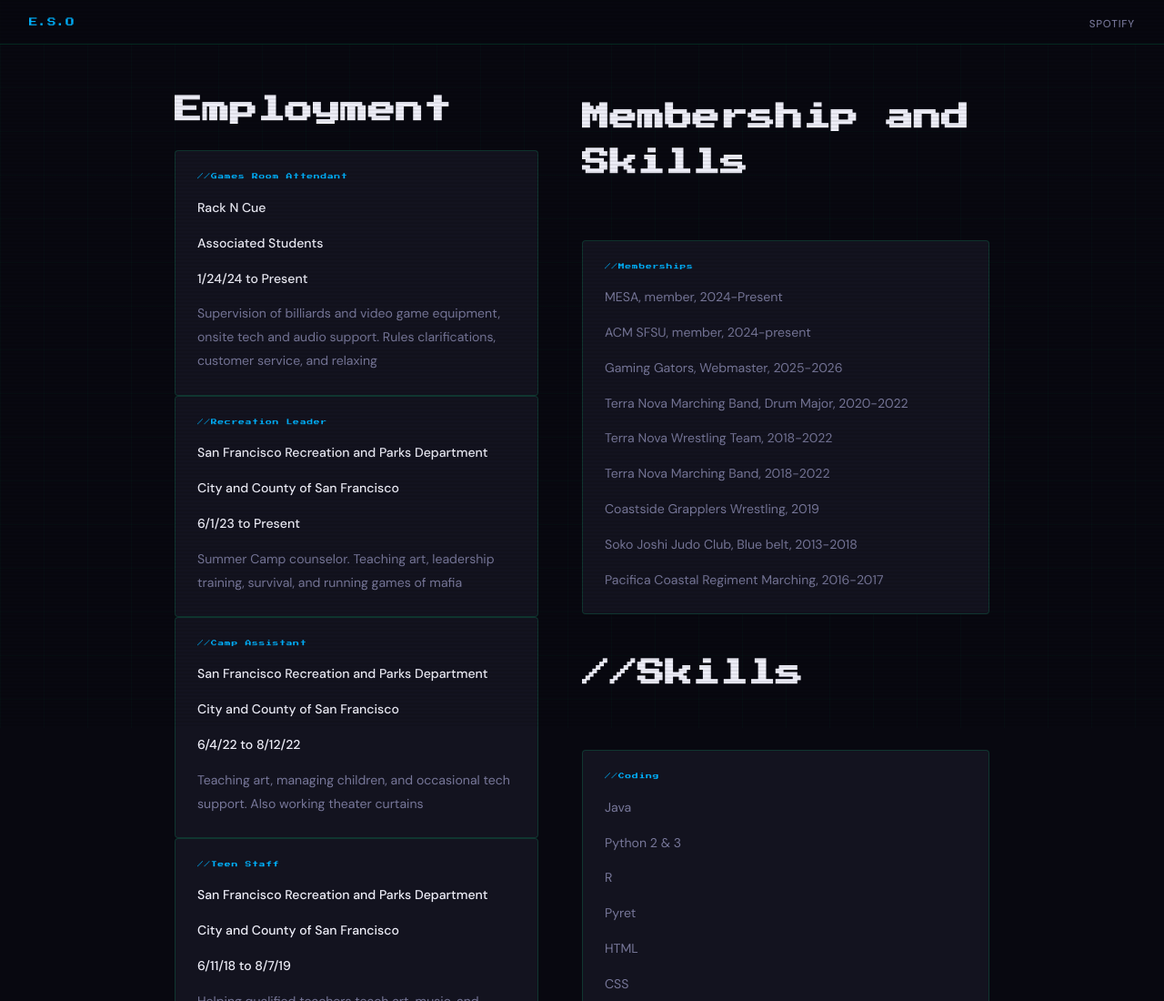
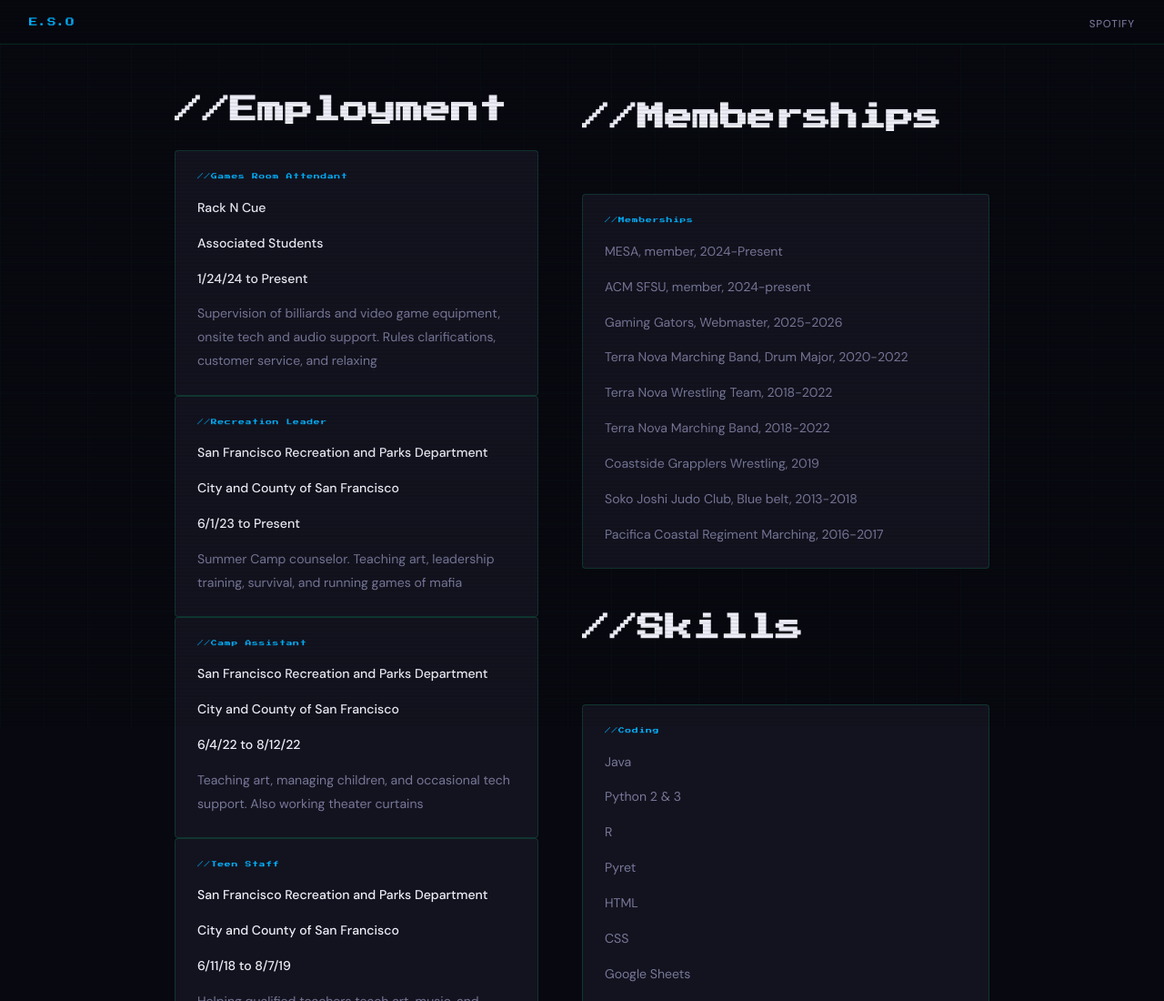
Before and after one commit to EmOlsen03/EmOlsen03.github.io, a website: page docs/resume.html in a window 1280 px wide. Shown: the top 1100 px of the page at 91% size. Drawn offline with Linux system fonts and the light colour scheme.

Commit message:
formating

```diff
--- a/docs/resume.html
+++ b/docs/resume.html
@@ -227,7 +227,7 @@
   <!-- RIGHT: scrollable content --> <!--Not scrollable any moreeee, deleted a bunch-->
 
 <div class="left">
-  <div><h1>Employment</h1></div>
+  <div><h1>//Employment</h1></div>
     <div class="card">
       <div class="card-label">//Games Room Attendant</div>
       <div class="about-body">
@@ -278,7 +278,7 @@
 </div>
 
 <div class="right">
-  <div><h1>Membership and Skills</h1></div>
+  <div><h1>//Memberships</h1></div>
   <div class="card">
       <div class="card-label">//Memberships</div>
       <div class="about-body">
```
